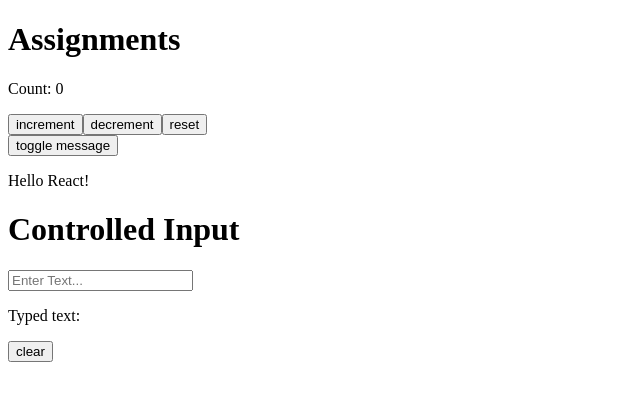
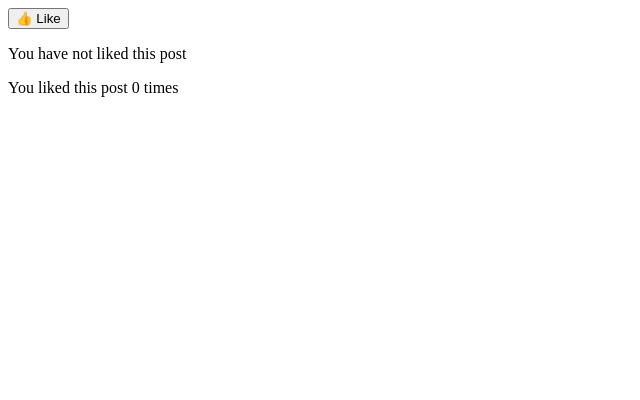
Before and after one commit to roshan194/react-state, a React (Vite) app: page / in a window 1280 px wide. Shown: the top 400 px of the page, without its empty margins (0-640 px from the left). Built offline with nearby package versions, Linux system fonts and the light colour scheme.

Commit message:
updated toggle

```diff
--- a/src/App.jsx
+++ b/src/App.jsx
@@ -1,92 +1,32 @@
-import React from "react";
-import { useState } from "react";
-import "./App.css"
+import React, { useState } from "react";
 
 const App = () => {
-  return(
-    <>
-    <div>
-      <h1>Assignments</h1>
-      <Problem1 />
-      <Problem2 />
-      <Problem3 />
-    </div>
-    </>
-  )
-}
+  const [isToggle, setIsToggle] = useState(false);
+  const [count, setCount] = useState(0);
 
-const Problem1 = () => {
-  const[count, setCount] = useState(0);
-  function increment(){
-    setCount(count + 1);
-  }
-  function decrement(){
-    if(count > 0){
-      setCount(count - 1);
+  function handleClick() {
+    // Only increment count when changing from false ➝ true (unliked ➝ liked)
+    if (!isToggle) {
+      setCount(count + 1);
     }
+    setIsToggle(!isToggle);
   }
 
-  function reset(){
-    setCount(0);
-  }
+  return (
+    <>
+      <button onClick={handleClick}>
+        {isToggle ? "❤️ Liked" : "👍 Like"}
+      </button>
 
+      <p>
+        {isToggle
+          ? "You liked this post"
+          : "You have not liked this post"}
+      </p>
 
-
-  return(
-    <>
-      <div>
-      <p>Count: {count}</p>
-        <button onClick={increment}>increment</button>
-        <button onClick={decrement}>decrement</button>
-        <button onClick={reset}>reset</button>
-      </div>
+      <p>You liked this post {count} {count === 1 ? "time" : "times"}</p>
     </>
-  )
-}
-
-
-const Problem2 = () =>{
-  const[isVisible, setisVisble] = useState(true);
-  function handleToggle(){
-    setisVisble(!isVisible);
-  }
-  return(
-    <>
-      <div>
-        <button onClick={handleToggle}>toggle message</button>
-        {isVisible && (
-          <p>Hello React!</p>
-        )}
-      </div>
-    </>
-  )
-
-}
-
-const Problem3 = () =>{
-  const[inputValue, setinputValue] = useState('');
-  function handleInputChange(e){
-    setinputValue(e.target.value);
-  }
-
-  function clearInput(){
-    setinputValue("");
-  }
-  return(
-    <>
-      <div>
-        <h1>Controlled Input</h1>
-        <input
-        type="text"
-        value={inputValue}
-        onChange={handleInputChange}
-        placeholder="Enter Text..." />
-        <p>Typed text: {inputValue}</p>
-        <button onClick={clearInput}>clear</button>
-      </div>
-    </>
-  )
-}
-
+  );
+};
 
 export default App;
```
